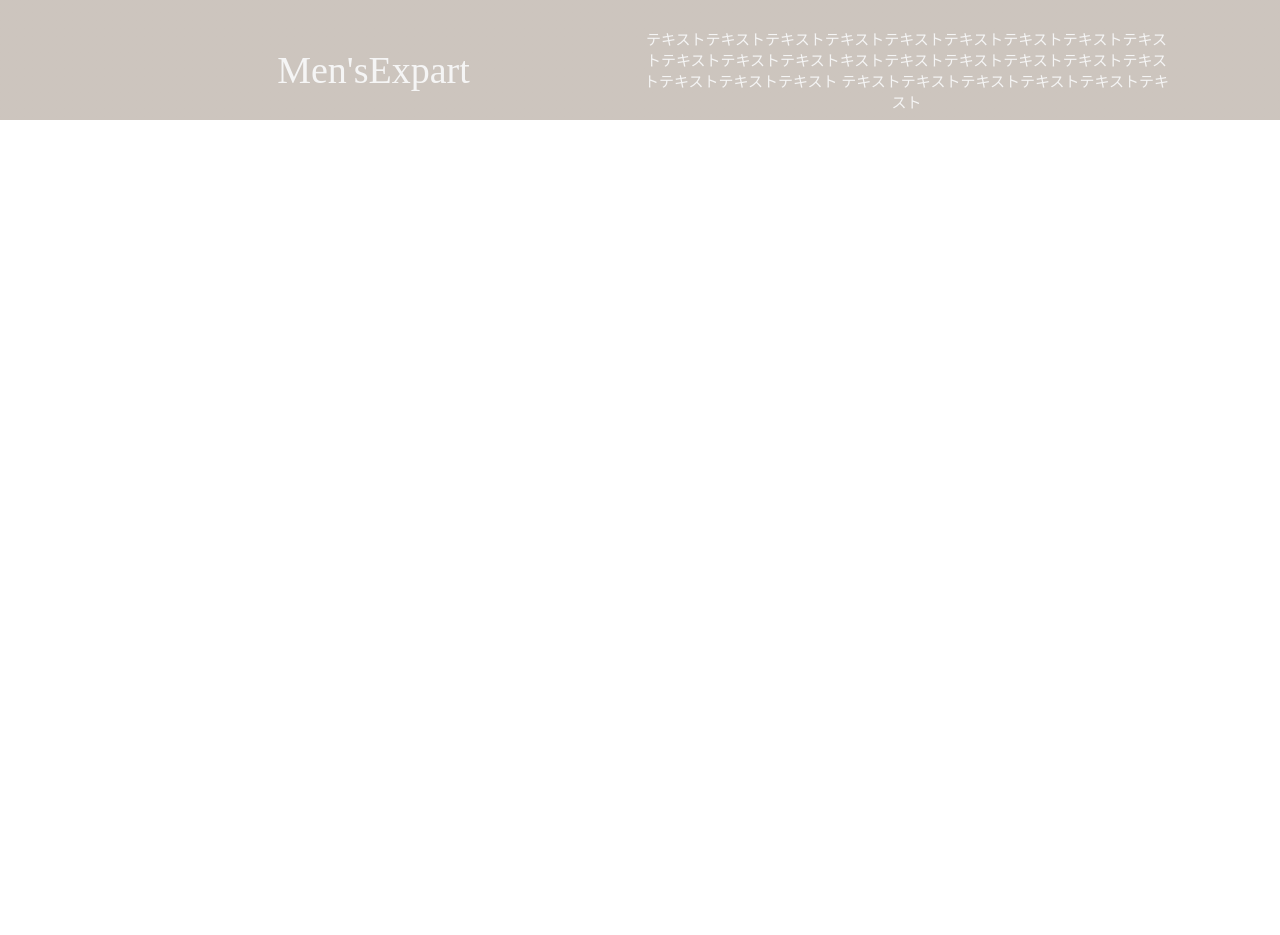
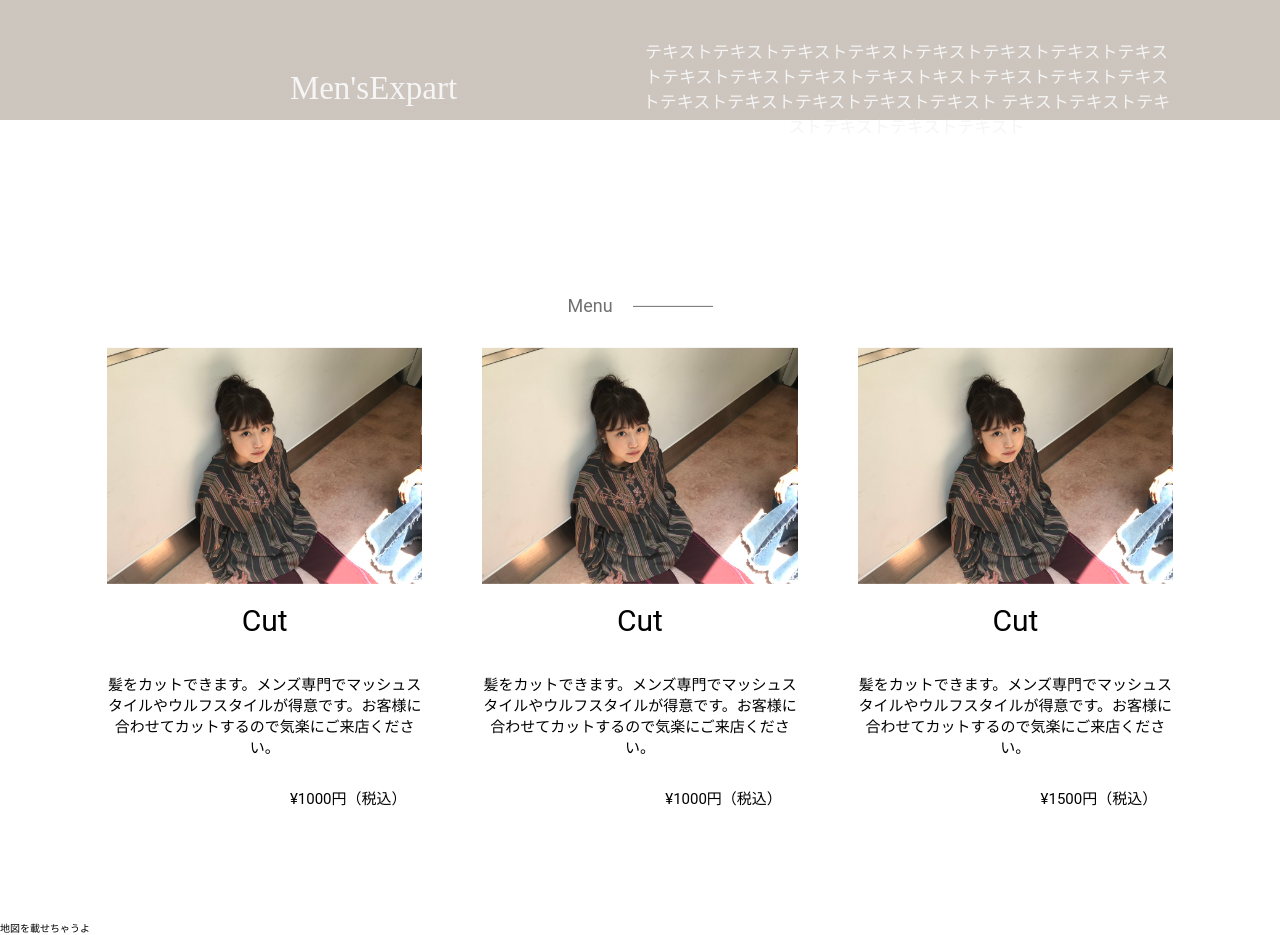
Before and after one commit to mtmar-SE/hair-salon, a React (Create React App) app: page / in a window 1280 px wide. Shown: the part 1560-2495 px from the top of the page. Before the commit the page ends 1694 px from the top, so only its background shows below. Built offline with nearby package versions, Linux system fonts and the light colour scheme.

Commit message:
create menu
menuを完成させました。レスポンシブ対応もしました。

```diff
--- a/src/App.jsx
+++ b/src/App.jsx
@@ -3,8 +3,8 @@ import "./assets/styles/main.css";
 // import Header from "./components/Header";
 import First from "./components/First";
 import Concept from "./components/Concept";
-// import Menu from "./components/Menu";
-// import Access from "./components/Access";
+import Menu from "./components/Menu";
+import Access from "./components/Access";
 // import Footer from "./components/Footer";
 
 const App = () => {
@@ -13,9 +13,9 @@ const App = () => {
       {/* <Header /> */}
       <First />
       <Concept />
-      {/* <Menu />
+      <Menu />
       <Access />
-      <Footer /> */}
+      {/* <Footer /> */}
     </>
   );
 };
--- a/src/assets/styles/concept.css
+++ b/src/assets/styles/concept.css
@@ -13,23 +13,23 @@
     transform: translate(-50%, -50%);
 }
 
-.title {
+.title-concept {
     font-size: 2.4rem;
     color: #707070;
-    margin: 0 0 15px 0;
+    margin: 0 0 30px 0;
     font: normal normal normal 18px/24px Roboto;
     display: flex;
     align-items: center;
     justify-self: center;
 }
 
-.title:after {
+.title-concept:after {
     border-top: 1px solid ;
     content: "";
     width: 8rem;
 }
 
-.title:after {
+.title-concept:after {
     margin-left: 2rem;
 }
 
@@ -65,12 +65,12 @@
 
 .concept-theme {
     width: 50%;
-    font: normal normal normal 38px/65px Hiragino Mincho Pro;
+    font: normal normal normal 3.3rem/63px Hiragino Mincho Pro;
 }
 
 .concept-desc {
     width: 50%;
-    font-size: 1.5rem;
+    font-size: 1.7rem;
 }
 
 /* tab */
@@ -86,6 +86,10 @@
     }
     .model1 , .model2 {
         width: 50%;
+    }
+
+    .concept-desc {
+        font-size: 1.3rem;
     }
 }
 
--- /dev/null
+++ b/src/assets/styles/menu.css
@@ -0,0 +1,101 @@
+#menu {
+    height: 100vh;
+    padding: 0 107px;
+}
+
+.wrap {
+    position: relative;
+    top: 55%;
+    left: 50%;
+    transform: translate(-50%, -50%);
+}
+
+.menu-main {
+    display: flex;
+    justify-content: space-between;
+    align-items: center;
+}
+
+.menu-cards {
+    display: flex;
+    justify-content: space-between;
+    align-items: center;
+    flex-direction: column;
+    margin: 0 30px
+}
+.menu-cards:first-child {
+    margin-left: 0;
+}
+
+.menu-cards:last-child {
+    margin-right: 0;
+}
+
+
+.menu-img {
+    width: 100%;
+    height: 40%;
+    object-fit: cover;
+}
+
+.menu-title {
+    font: normal normal normal 18px/24px Roboto;
+    font-size: 3rem;
+
+}
+
+.menu-desc {
+    font-size: 1.5rem;
+    text-align: center;
+}
+
+.menu-bill {
+    font: normal normal normal 18px/24px Roboto;
+    width: 90%;
+    font-size: 1.5rem;
+    text-align: right;
+}
+
+.title {
+    font-size: 2.4rem;
+    color: #707070;
+    margin: 0 0 30px 0;
+    font: normal normal normal 18px/24px Roboto;
+    display: flex;
+    align-items: center;
+    justify-self: center;
+}
+
+.title:after {
+    border-top: 1px solid ;
+    content: "";
+    width: 8rem;
+}
+
+.title:after {
+    margin-left: 2rem;
+}
+
+@media screen and (max-width: 900px) {
+
+    #menu {
+        padding: 0 21px;
+    }
+    .menu-main {
+        flex-direction: column;
+    }
+
+    .menu-cards {
+        margin: 0;
+    }
+
+    .wrap {
+    top: 0;
+    left: 0;
+    transform: translate(0, 0);
+    }
+
+    .title {
+        margin: 60px 0;
+    }
+}
--- a/src/components/Concept.js
+++ b/src/components/Concept.js
@@ -7,7 +7,7 @@ const Concept = () => {
   return (
     <section id="concept">
       <div className="concept-main">
-        <p className="title">Concept</p>
+        <p className="title-concept">Concept</p>
         <div className="concept-img">
           <img className="model1" src={Model1} alt="" />
           <img className="model2" src={Model2} alt="" />
--- a/src/components/Menu.js
+++ b/src/components/Menu.js
@@ -1,7 +1,41 @@
 import React from "react";
+import "../assets/styles/menu.css";
+import Model from "../assets/img/model2.jpeg";
 
 const Menu = () => {
-  return <div>メニューだよ</div>;
+  return (
+    <section id="menu">
+      <div className="wrap">
+        <p className="title">Menu</p>
+        <div className="menu-main">
+          <div className="menu-cards">
+            <img className="menu-img" src={Model} alt="menu" />
+            <h2 className="menu-title">Cut</h2>
+            <p className="menu-desc">
+              髪をカットできます。メンズ専門でマッシュスタイルやウルフスタイルが得意です。お客様に合わせてカットするので気楽にご来店ください。
+            </p>
+            <h3 className="menu-bill">¥1000円（税込）</h3>
+          </div>
+          <div className="menu-cards">
+            <img className="menu-img" src={Model} alt="menu" />
+            <h2 className="menu-title">Cut</h2>
+            <p className="menu-desc">
+              髪をカットできます。メンズ専門でマッシュスタイルやウルフスタイルが得意です。お客様に合わせてカットするので気楽にご来店ください。
+            </p>
+            <h3 className="menu-bill">¥1000円（税込）</h3>
+          </div>
+          <div className="menu-cards">
+            <img className="menu-img" src={Model} alt="menu" />
+            <h2 className="menu-title">Cut</h2>
+            <p className="menu-desc">
+              髪をカットできます。メンズ専門でマッシュスタイルやウルフスタイルが得意です。お客様に合わせてカットするので気楽にご来店ください。
+            </p>
+            <h3 className="menu-bill">¥1500円（税込）</h3>
+          </div>
+        </div>
+      </div>
+    </section>
+  );
 };
 
 export default Menu;
```
